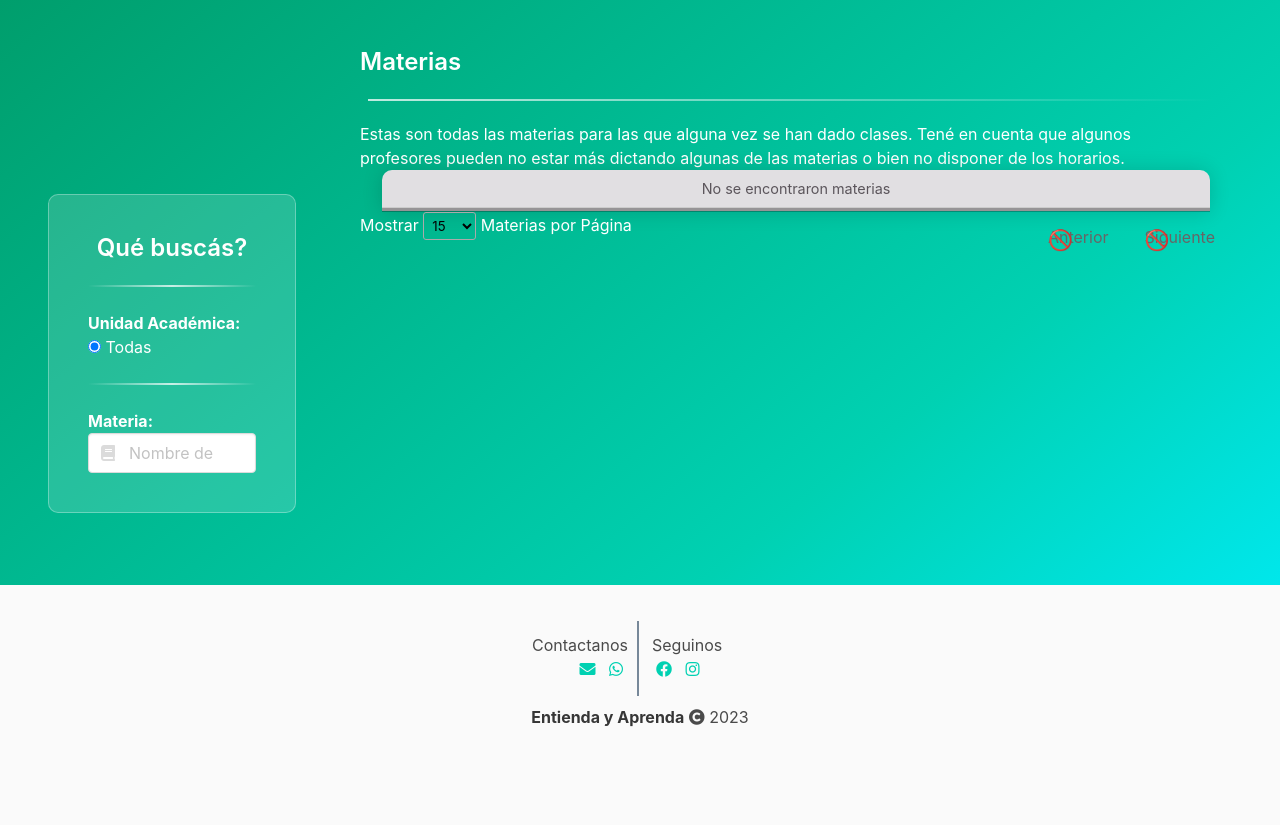
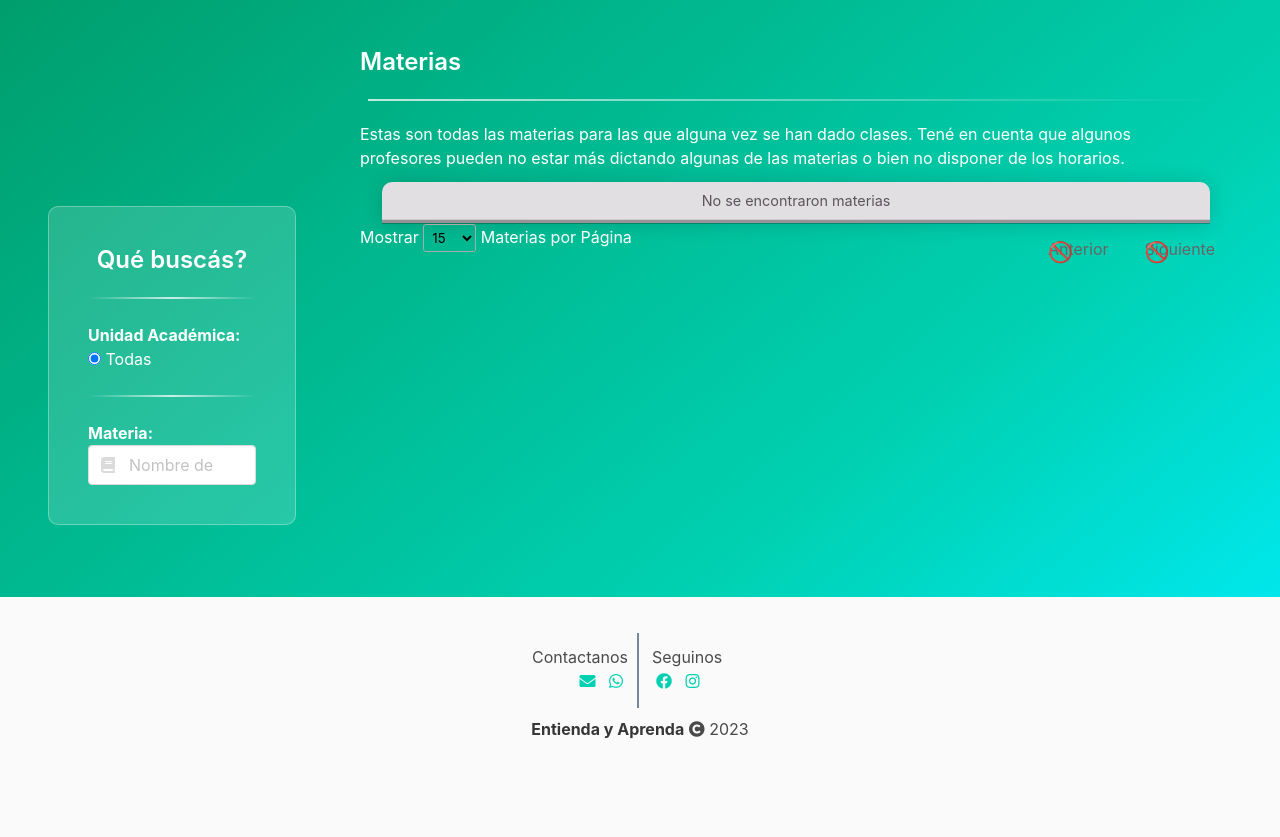
Before and after one commit to jgmarti84/entienda24, a Flask app: page /subjects in a window 1280 px wide. Shown: the part 52-889 px from the top of the page. Before the commit the page ends 779 px from the top, so only its background shows below. Run offline with Flask 3, Linux system fonts and the light colour scheme; data that the repository does not hold is empty; some libraries are stand-ins or nearby versions.

```diff
--- a/app/public/templates/public/subjects_body.html
+++ b/app/public/templates/public/subjects_body.html
@@ -8,8 +8,12 @@
           <h4 class="title is-4">Materias</h4>
           <div class="header-fade-out-hr"></div>
         </div>
-        <div class="content">
-          <p>Estas son todas las materias para las que alguna vez se han dado clases. Tené en cuenta que algunos profesores pueden no estar más dictando algunas de las materias o bien no disponer de los horarios.</p>
+        <div class="content pb-3">
+          <p>
+            Estas son todas las materias para las que alguna vez se han dado clases.
+            Tené en cuenta que algunos profesores pueden no estar más dictando algunas
+            de las materias o bien no disponer de los horarios.
+          </p>
         </div>
       </div>
     </div>
@@ -54,8 +58,6 @@
     </div>
     <div class="column is-three-quarters">
       <div>
-<!--        <div class="table-container p-5">-->
-<!--      TODO: Enable scroll in x-direction for small displays-->
         <table id="subjects-search-table" class="content-table subjects-search" style="width:95%">
           <thead>
             <tr>
@@ -65,7 +67,6 @@
               <th>Unidad Académica</th>
               <th>Programa</th>
               <th>Materia Unidecode</th>
-<!--                <th>Menu</th>-->
             </tr>
           </thead>
           <tbody>
@@ -89,7 +90,6 @@
             {% endfor %}
           </tbody>
         </table>
-<!--        </div>-->
       </div>
     </div>
   </div>
```
Lines whose indentation alone changed are shown as unchanged.
